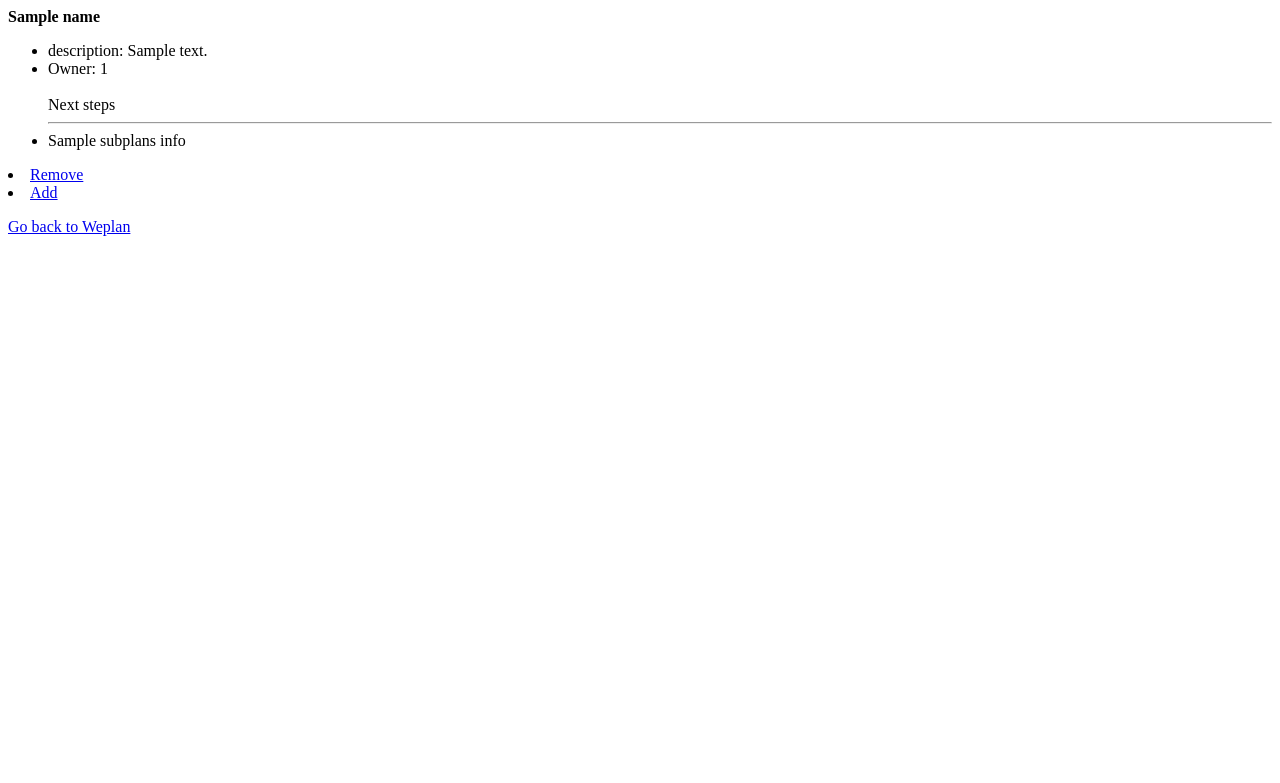
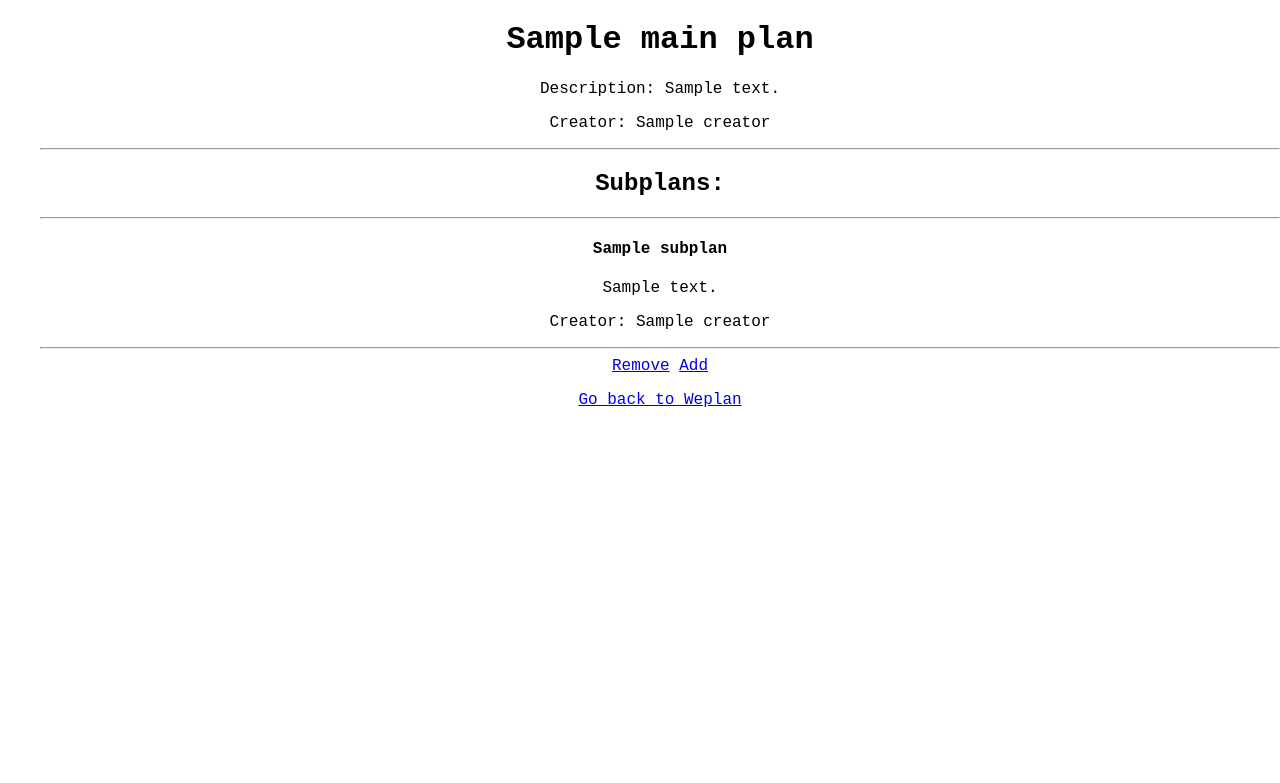
Before and after one commit to lowdodo/tsoha-weplan, a Flask app: template templates/plan.html in a window 1280 px wide. Shown: the top 783 px of the page. Run offline with Flask 3, Linux system fonts and the light colour scheme; the template is opened without the code that fills it: most values are stand-ins (such as "Sample title", 1, 10 or a date in 2020).

Commit message:
improved visuals

```diff
--- a/templates/plan.html
+++ b/templates/plan.html
@@ -1,30 +1,40 @@
-<b>{{ name }}</b>
+<!DOCTYPE html>
+<html lang="en">
+<head>
+  <meta charset="UTF-8">
+  <meta name="viewport" content="width=device-width, initial-scale=1">
+  <title>Weplan - {{name}}</title>
+  <style>
+    body {
+      margin: auto;
+      text-align: center;
+      font-family:'Courier New', Courier, monospace;
+    }
+  </style>
+</head>
+<body>
 
 <ul>
-    <li>description: {{ description }}</li>
+<h1>{{ main_plan.name }}</h1>
+<p>Description: {{ main_plan.description }}</p>
+<p>Creator: {{ main_plan.creator }}</p>
 
-    {% if creator_id %}
-        <li>Owner: {{ creator_id}}</li>
-    {% endif %}
-    <br>
-    {% if subplans_info %}
-        Next steps
+{% if subplans_info %}
+    <hr>
+    <h2>Subplans:</h2>
+    <hr>
+    {% for subplan in subplans_info %}
+        <h4>{{ subplan.name}}</h4>
+        <p>{{ subplan.description }}</p>
+        <p>Creator: {{ subplan.creator}}</p>
         <hr>
-        <li>{{subplans_info.name }}</li>
-    {% endif %}
-</ul>
-
-{% if subplans_id %}
-    <h2>Subplans:</h2>
-    <ul>
-        {% for subplan_info in subplans_info %}
-            <li>{{ subplan_info.name }} - {{ subplan_info.description }}</li>
-        {% endfor %}
-    </ul>
+    {% endfor %}
 {% endif %}
 
-<li><a href="/removeplan/{{ plan_id }}">Remove</a></li>
+<a href="/removeplan/{{ plan_id }}">Remove</a>
 
-<li><a href="/addsub/{{ plan_id }}">Add</a></li>
+<a href="/addsub/{{ plan_id }}">Add</a>
 
 <p><a href="/">Go back to Weplan</a></p>
+</body>
+</html>
```
